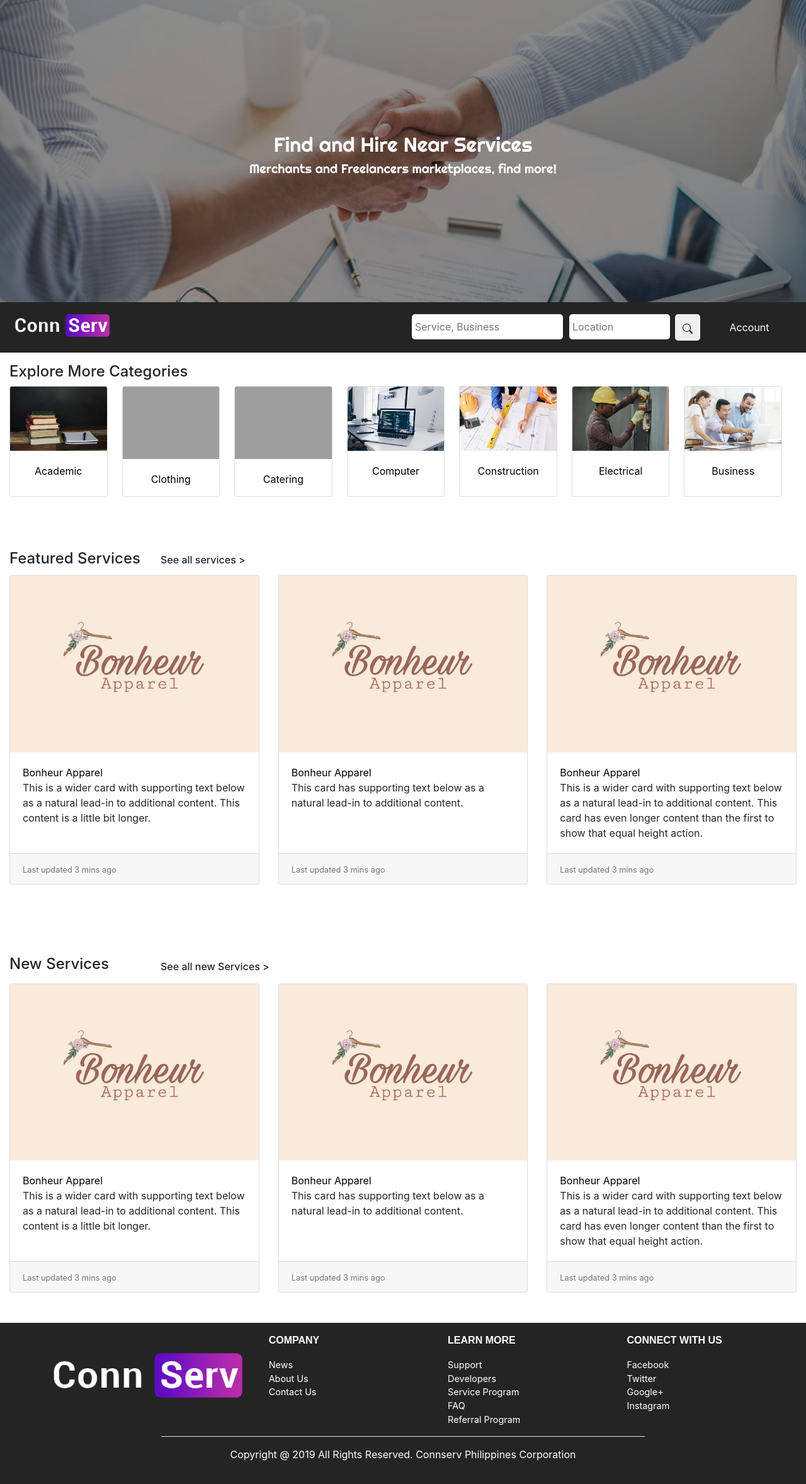
After one commit to karl055/ConnServ, a PHP site: page /homepage.php in a window 1280 px wide. The commit adds this page. Shown: the whole page at 63% size. Run offline with PHP 8.4, Linux system fonts and the light colour scheme; grey boxes are pictures that could not be loaded.

Commit message:
php added

```diff
--- /dev/null
+++ b/homepage.php
@@ -0,0 +1,239 @@
+<!DOCTYPE html>
+<html lang="en">
+    <head>
+        <meta charset="UTF-8">
+        <meta name="viewport" content="width=device-width, initial-scale=1.0">
+        <link rel="icon" href="./assets/img/tab_icon.png">
+
+        <?php include './includes/bootstrap_con.php';?>
+
+        <link rel="stylesheet" href="./css/homepage.css">
+        <title>ConnServ</title>
+    </head>
+    <body>
+        <!-- This is comment-->
+        <!-- HEADER CONTAINER FOR HEADER AND NAVBAR Navbar inside of shrinking header-->
+        <div class="header_logo" style="background-image: url('./assets/img/header_img.png');">
+            <div class="title_div">
+                <div class="text_margin">
+                    <h2>Find and Hire Near Services</h2>
+                    <h5>Merchants and Freelancers marketplaces, find more!</h5>
+                </div>
+            </div>
+        </div>
+
+
+        <?php include './navbar.php';?>
+        <!-- BODY OF THE WEBSITE -->
+
+        <!-- CATEGORIES -->
+        <div class="container-fluid">
+            <div class="catergory-container">
+                <div class="category-title">
+                    <h4>Explore More Categories</h4>
+                </div>
+                <div class="categories card-deck">
+                    <div class="card"  style="width: 10rem;">
+                        <img class="card-img-top" src="./assets/img/categories//another/Academic.jpg" alt="Card Image Cap">
+                        <div class="card-body">
+                            <a href="#" class="card-text stretched-link">Academic</a>
+                        </div>
+                    </div>
+                    <div class="card"  style="width: 10rem;">
+                        <img class="card-img-top" src="./assets/img/categories/another/Clothing.jpg" alt="Card Image Cap">
+                        <div class="card-body">
+                            <a href="#" class="card-text stretched-link">Clothing</a>
+                        </div>
+                    </div>
+                    <div class="card"  style="width: 10rem;">
+                        <img class="card-img-top" src="./assets/img/categories/another/Catering.jpg" alt="Card Image Cap">
+                        <div class="card-body">
+                            <a href="#" class="card-text stretched-link">Catering</a>
+                        </div>
+                    </div>
+                    <div class="card"  style="width: 10rem;">
+                        <img class="card-img-top" src="./assets/img/categories/another/Computer.jpg" alt="Card Image Cap">
+                        <div class="card-body">
+                            <a href="#" class="card-text stretched-link">Computer</a>
+                        </div>
+                    </div>
+                    <div class="card"  style="width: 10rem;">
+                        <img class="card-img-top" src="./assets/img/categories/another/construction1.jpg" alt="Card Image Cap">
+                        <div class="card-body">
+                            <a href="#" class="card-text stretched-link">Construction</a>
+                        </div>
+                    </div>
+                    <div class="card"  style="width: 10rem;">
+                        <img class="card-img-top" src="./assets/img/categories/another/Electrical.jpg" alt="Card Image Cap">
+                        <div class="card-body">
+                            <a href="#" class="card-text stretched-link">Electrical</a>
+                        </div>
+                    </div>
+                    <div class="card"  style="width: 10rem;">
+                        <img class="card-img-top" src="./assets/img/categories/another/Business.jpg" alt="Card Image Cap">
+                        <div class="card-body">
+                            <a href="#" class="card-text stretched-link">Business</a>
+                        </div>
+                    </div>
+                </div>
+            </div>
+
+            <!-- Featured Services Row
+
+            ! this is warning -->
+            <!-- TODO featured and new services must be developed before february 9 (wednesday) -->
+
+            <div class="featured">
+                <!---Featured Title -->
+                <div class="container row featured-header">
+                    <div class="featured-title">
+                        <h4>Featured Services</h4>
+                    </div>
+                    <div class="featured-see-all">
+                        <h6>See all services ></h6>
+                    </div>
+                </div>
+
+                <!---Featured Services -->
+                  <div class="featured-services">
+                    <div class="card-deck">
+                        <div class="card">
+                          <img src="./assets/img/featured_services/bonheur_apparel/logo.jpg" class="card-img-top" alt="...">
+                          <div class="card-body">
+                            <a href="#" class="card-title stretched-link">Bonheur Apparel</a>
+                            <p class="card-text">This is a wider card with supporting text below as a natural lead-in to additional content. This content is a little bit longer.</p>
+                          </div>
+                          <div class="card-footer">
+                            <small class="text-muted">Last updated 3 mins ago</small>
+                          </div>
+                        </div>
+                        <div class="card">
+                          <img src="./assets/img/featured_services/bonheur_apparel/logo.jpg" class="card-img-top" alt="...">
+                          <div class="card-body">
+                            <a href="#" class="card-title stretched-link">Bonheur Apparel</a>
+                            <p class="card-text">This card has supporting text below as a natural lead-in to additional content.</p>
+                          </div>
+                          <div class="card-footer">
+                            <small class="text-muted">Last updated 3 mins ago</small>
+                          </div>
+                        </div>
+                        <div class="card">
+                          <img src="./assets/img/featured_services/bonheur_apparel/logo.jpg" class="card-img-top" alt="...">
+                          <div class="card-body">
+                            <a href="#" class="card-title stretched-link">Bonheur Apparel</a>
+                            <p class="card-text">This is a wider card with supporting text below as a natural lead-in to additional content. This card has even longer content than the first to show that equal height action.</p>
+                          </div>
+                          <div class="card-footer">
+                            <small class="text-muted">Last updated 3 mins ago</small>
+                          </div>
+                        </div>
+                      </div>
+                  </div>
+            </div>
+
+            <!-- New Business ROW-->
+            <div class="newbusinesses">
+                <!---Featured Title -->
+                <div class="container row featured-header">
+                    <div class="featured-title">
+                        <h4>New Services</h4>
+                    </div>
+                    <div class="featured-see-all">
+                        <h6>See all new Services ></h6>
+                    </div>
+                </div>
+
+                <!---Featured Services -->
+                  <div class="featured-services">
+                    <div class="card-deck">
+                        <div class="card">
+                          <img src="./assets/img/featured_services/bonheur_apparel/logo.jpg" class="card-img-top" alt="...">
+                          <div class="card-body">
+                            <a href="#" class="card-title stretched-link">Bonheur Apparel</a>
+                            <p class="card-text">This is a wider card with supporting text below as a natural lead-in to additional content. This content is a little bit longer.</p>
+                          </div>
+                          <div class="card-footer">
+                            <small class="text-muted">Last updated 3 mins ago</small>
+                          </div>
+                        </div>
+                        <div class="card">
+                          <img src="./assets/img/featured_services/bonheur_apparel/logo.jpg" class="card-img-top" alt="...">
+                          <div class="card-body">
+                            <a href="#" class="card-title stretched-link">Bonheur Apparel</a>
+                            <p class="card-text">This card has supporting text below as a natural lead-in to additional content.</p>
+                          </div>
+                          <div class="card-footer">
+                            <small class="text-muted">Last updated 3 mins ago</small>
+                          </div>
+                        </div>
+                        <div class="card">
+                          <img src="./assets/img/featured_services/bonheur_apparel/logo.jpg" class="card-img-top" alt="...">
+                          <div class="card-body">
+                            <a href="#" class="card-title stretched-link">Bonheur Apparel</a>
+                            <p class="card-text">This is a wider card with supporting text below as a natural lead-in to additional content. This card has even longer content than the first to show that equal height action.</p>
+                          </div>
+                          <div class="card-footer">
+                            <small class="text-muted">Last updated 3 mins ago</small>
+                          </div>
+                        </div>
+                      </div>
+                  </div>
+            </div>
+        </div>
+
+        <!-- FOOTER
+        ! URGENT DEVELOP!!! Create FOOTER
+        -->
+
+        <footer class="footer-div">
+          <div class="container-fluid row connserv-container">
+            <div class="col-4">
+              <img class="connserv-logo" src="./assets/img/ConnServ_Logo.png" alt="Connserv Image">
+            </div>
+            <div class="col-8 footer-links">
+              <div class="row">
+                <div class="col-4">
+                  <p>COMPANY</p>
+                  <ul>
+                    <li><a href="#">News</a></li>
+                    <li><a href="#">About Us</a></li>
+                    <li><a href="#">Contact Us</a></li>
+                  </ul>
+                </div>
+                <div class="col-4">
+                  <p>LEARN MORE</p>
+                  <ul>
+                    <li><a href="#">Support</a></li>
+                    <li><a href="#">Developers</a></li>
+                    <li><a href="#">Service Program</a></li>
+                    <li><a href="#">FAQ</a></li>
+                    <li><a href="#">Referral Program</a></li>
+                  </ul>
+                </div>
+                <div class="col-4">
+                  <p>CONNECT WITH US</p>
+                  <ul>
+                    <li><a href="#">Facebook</a></li>
+                    <li><a href="#">Twitter</a></li>
+                    <li><a href="#">Google+</a></li>
+                    <li><a href="#">Instagram</a></li>
+                  </ul>
+                </div>
+              </div>
+            </div>
+          </div>
+          <div class="footer-copyright">
+              <hr>
+              <div>
+                <p>Copyright @ 2019 All Rights Reserved. Connserv Philippines Corporation</p>
+              </div>
+          </div>
+        </footer>
+        <!--
+            SCRIPT LINK FOR BOOTSTRAP AND DESIGNING
+        -->
+
+        <script src="https://code.jquery.com/jquery-3.3.1.slim.min.js" integrity="sha384-q8i/X+965DzO0rT7abK41JStQIAqVgRVzpbzo5smXKp4YfRvH+8abtTE1Pi6jizo" crossorigin="anonymous"></script>
+        <script src="https://cdnjs.cloudflare.com/ajax/libs/popper.js/1.14.7/umd/popper.min.js" integrity="sha384-UO2eT0CpHqdSJQ6hJty5KVphtPhzWj9WO1clHTMGa3JDZwrnQq4sF86dIHNDz0W1" crossorigin="anonymous"></script>
+    </body>
+</html>
--- /dev/null
+++ b/includes/bootstrap_con.php
@@ -0,0 +1,18 @@
+<!DOCTYPE html>
+<html lang="en">
+    <head>
+        <meta charset="UTF-8">
+        <meta name="viewport" content="width=device-width, initial-scale=1.0">
+        <link rel="icon" href="/assets/img/tab_icon.png">
+
+        <!-- Google Font Link -->
+        <link rel="preconnect" href="https://fonts.googleapis.com">
+        <link rel="preconnect" href="https://fonts.gstatic.com" crossorigin>
+        <link href="https://fonts.googleapis.com/css2?family=Righteous&display=swap" rel="stylesheet">
+
+        <!-- Online Bootstrap Link -->
+        <link rel="stylesheet" href="https://stackpath.bootstrapcdn.com/bootstrap/4.3.1/css/bootstrap.min.css" integrity="sha384-ggOyR0iXCbMQv3Xipma34MD+dH/1fQ784/j6cY/iJTQUOhcWr7x9JvoRxT2MZw1T" crossorigin="anonymous">
+        <script src="https://stackpath.bootstrapcdn.com/bootstrap/4.3.1/js/bootstrap.min.js" integrity="sha384-JjSmVgyd0p3pXB1rRibZUAYoIIy6OrQ6VrjIEaFf/nJGzIxFDsf4x0xIM+B07jRM" crossorigin="anonymous"></script>
+
+    </head>
+</html>
--- a/login.html
+++ b/login.html
@@ -41,7 +41,7 @@
 
       <div class="body-container">
           <div class="image-container">
-              <img src="assets/img/icons/connserv_heading.png" alt="ConnServ Heading Image" class="img-responsive">
+              <img src="./assets/img/icons/connserv_heading.png" alt="ConnServ Heading Image" class="img-responsive">
           </div>
           <div class="login-container">
               <div class="login-form">
--- /dev/null
+++ b/navbar.php
@@ -0,0 +1,34 @@
+<!DOCTYPE html>
+<html lang="en">
+    <head>
+        <meta charset="UTF-8">
+        <meta http-equiv="X-UA-Compatible" content="IE=edge">
+        <meta name="viewport" content="width=device-width, initial-scale=1.0">
+
+        <?php include './includes/bootstrap_con.php';?>
+
+        <link rel="stylesheet" href="./css/homepage.css">
+        <title>ConnServ</title>
+    </head>
+    <body>
+    <nav>
+        <div class="container-fluid">
+            <div class="logo">
+                <img class="logo-img" src="./assets/img/ConnServ_Logo.png" alt="connserv-logo">
+            </div>
+            <div class="search-div">
+                <input class="servicetxt" type="text" placeholder="Service, Business">
+                <input class="locationtxt" type="text" placeholder="Location">
+                <button class="searchbtn">
+                    <svg xmlns="http://www.w3.org/2000/svg" width="16" height="16" fill="currentColor" class="bi bi-search" viewBox="0 0 16 16">
+                        <path d="M11.742 10.344a6.5 6.5 0 1 0-1.397 1.398h-.001c.03.04.062.078.098.115l3.85 3.85a1 1 0 0 0 1.415-1.414l-3.85-3.85a1.007 1.007 0 0 0-.115-.1zM12 6.5a5.5 5.5 0 1 1-11 0 5.5 5.5 0 0 1 11 0z"/>
+                    </svg>
+                </button>
+            </div>
+            <ul class="nav-links">
+                <li><a href="./login.php">Account</a></li>
+            </ul>
+        </div>
+        </nav>
+    </body>
+</html>
--- a/scss/homepage_styling/homepage.scss
+++ b/scss/homepage_styling/homepage.scss
@@ -9,7 +9,6 @@ body {
   height: 2000px;
 }
 .header_logo {
-  background-image: url(/assets/img/header_img.png);
   background-size: cover;
   width: 100%;
   height: 30rem;
@@ -43,7 +42,6 @@ nav {
   align-items: center;
   max-width: 100vw;
   min-height: 10vh;
-  background-image: url("/assets/img/heading_img.png");
   background-size: cover;
   background-color: $font-color-a;
   z-index: 99;
```
Also changed, not shown: css/login.css (+1 -1 lines), login.php (added, +42 -0 lines), scss/signup_styling/login.scss (+12 -13 lines), css/homepage.css.
